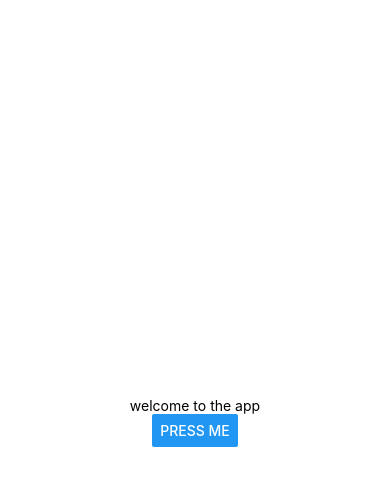
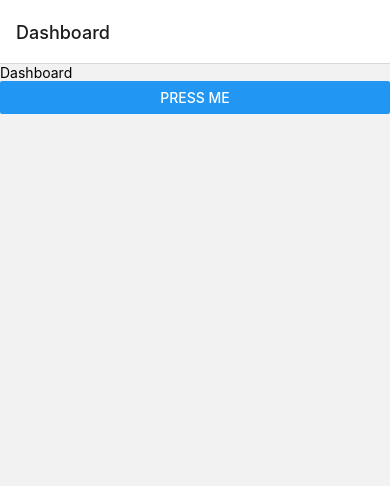
Before and after one commit to momehmandoost/react-native, a React Native app: screen /Dashboard in a window 390 px wide. Shown: the top 486 px of the page. Built offline with nearby package versions, Linux system fonts and the light colour scheme.

Commit message:
stacknav added

```diff
--- a/App.js
+++ b/App.js
@@ -1,18 +1,22 @@
 import { StatusBar } from 'expo-status-bar';
 import { StyleSheet, Text, View, Button, Alert } from 'react-native';
-import { useState } from "react";
+import { NavigationContainer } from '@react-navigation/native';
+import { createNativeStackNavigator } from '@react-navigation/native-stack';
+
+import Dashboard from "./pages/Dashboard";
+import Hospitals from "./pages/Hospitals";
+
+const Stack = createNativeStackNavigator();
 
 export default function App() {
-  const [text, setText] = useState("welcome to the app")
+
   return (
-    <View style={styles.container}>
-      <Text>{text}</Text>
-      <Button
-        title="Press me"
-        onPress={() => Alert.alert('Simple Button pressed')}
-      />
-      <StatusBar style="auto" />
-    </View>
+    <NavigationContainer>
+      <Stack.Navigator>
+        <Stack.Screen name="Dashboard" component={Dashboard} />
+        <Stack.Screen name="Hospitals" component={Hospitals} />
+      </Stack.Navigator>
+    </NavigationContainer>
   );
 }
 
--- a/package.json
+++ b/package.json
@@ -11,6 +11,7 @@
   "dependencies": {
     "@expo/webpack-config": "^18.1.2",
     "@react-navigation/native": "^6.1.7",
+    "@react-navigation/native-stack": "^6.9.13",
     "expo": "~49.0.7",
     "expo-status-bar": "~1.6.0",
     "react": "18.2.0",
--- a/pages/Dashboard.jsx
+++ b/pages/Dashboard.jsx
@@ -1,10 +1,14 @@
 import React from "react";
-import { View, Text } from "react-native";
+import { View, Text, Button, Alert } from "react-native";
 
-const Dashboard = () => {
+const Dashboard = ({ navigation }) => {
   return (
     <View>
       <Text>Dashboard</Text>
+      <Button
+        title="Press me"
+        onPress={() => navigation.navigate("Hospitals")}
+      />
     </View>
   );
 };
--- /dev/null
+++ b/pages/Hospitals.jsx
@@ -0,0 +1,12 @@
+import React from "react";
+import { View, Text } from "react-native";
+
+const Dashboard = () => {
+  return (
+    <View>
+      <Text>Dashboard</Text>
+    </View>
+  );
+};
+
+export default Dashboard;
```
Also changed, not shown: 1 other file (tests, documents, lock files or other folders).
